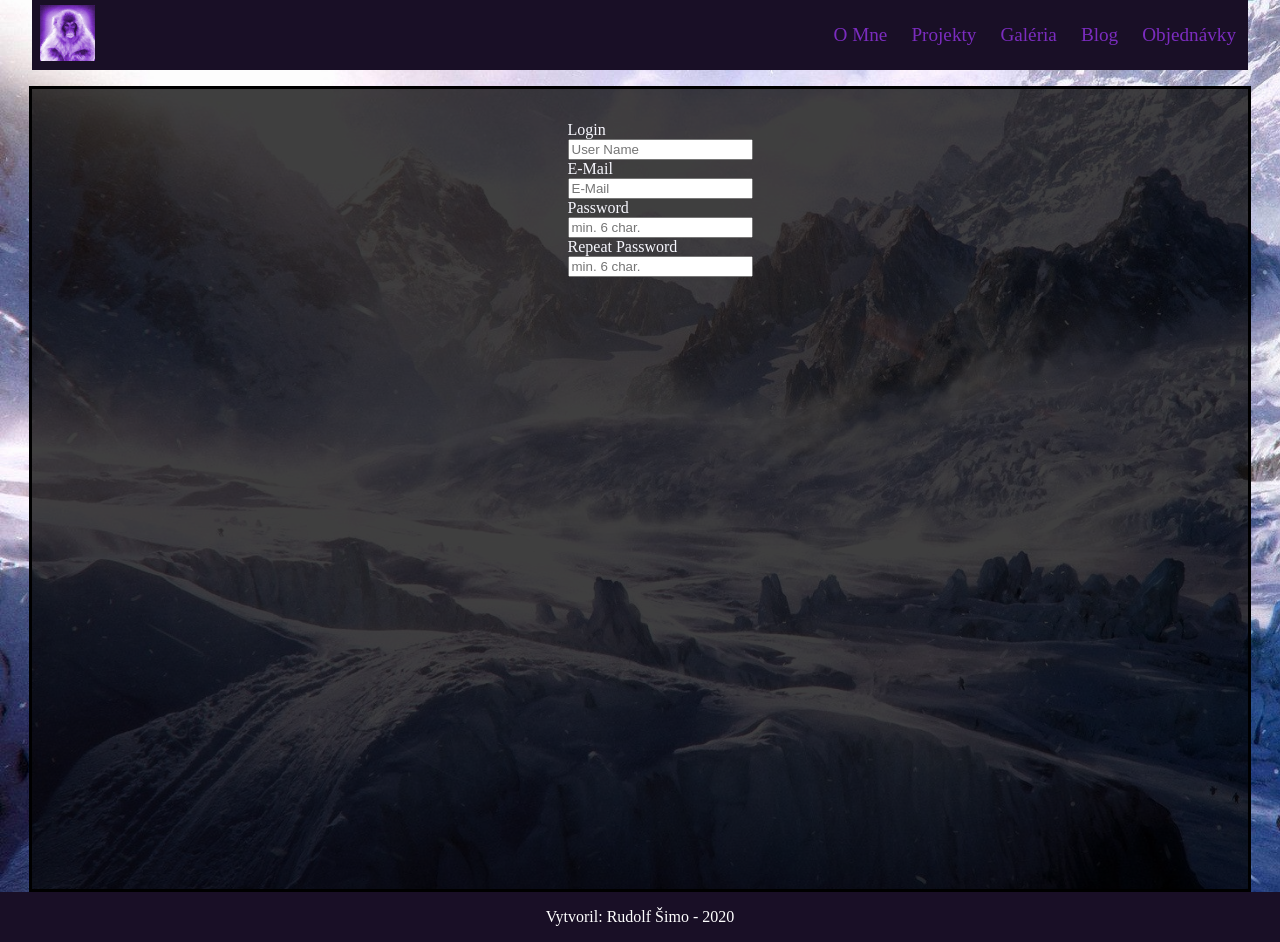
After one commit to rufo123/VAIISemestralka, a PHP site: page /signup.html in a window 1280 px wide. The commit adds this page. Run offline with PHP 8.4, Linux system fonts and the light colour scheme.

Commit message:
Dokonceny Login HTML+CSS, Zaciatok prace na Signup-e

```diff
--- a/basescript.css
+++ b/basescript.css
@@ -201,6 +201,33 @@ body {
     border-radius: 7px;
 
 
+}
+
+
+
+.navigation-login .login-container ul li label {
+    position: absolute;
+    display: block;
+    color: rebeccapurple;
+    margin: -1.0em;
+
+
+}
+
+.login-container ul li:hover  label{
+    color: ghostwhite;
+    transition-delay: 1s;
+    transition: 0.25s;
+}
+
+
+
+.navigation-login .login-container ul li label[for=login] {
+    margin-left: 3.2em;
+}
+
+.navigation-login .login-container ul li label[for=password] {
+    margin-left: 2.45em;
 }
 
 .has-login-dropdown:hover .hidden-signup {
@@ -481,6 +508,36 @@ footer p{
     text-align: center;
 }
 
+
+/* ------------- SIGNUP FORM ------------- */
+
+.signup-form {
+    display: flex;
+    justify-content: space-around;
+    height: 100vh;
+
+}
+
+.signup-form ul {
+    display: flex;
+    list-style-type: none;
+    flex-direction: column;
+    margin: 2em 0 ;
+
+}
+
+.signup-form ul li {
+}
+
+.signup-form label {
+    color: ghostwhite;
+    display: flex;
+}
+
+.signup-form input {
+    display: flex;
+}
+
 @media screen and (max-width: 640px) {
     .navbar-logo {
         display: none;
--- /dev/null
+++ b/signup.html
@@ -0,0 +1,72 @@
+<!DOCTYPE html>
+<html lang="en">
+<head>
+    <meta charset="UTF-8">
+    <meta name="viewport" content="width=device-width, initial-scale=1.0">
+    <title>Rudolf Šimo | Portfolio</title>
+    <link rel="icon" type="image/ico" href="favicon.ico"/>
+    <link rel="stylesheet" href="basescript.css">
+    <link href="https://fonts.googleapis.com/icon?family=Material+Icons" rel="stylesheet">
+</head>
+<body>
+
+<div id="headerID" class="header">
+    <div class="navbar">
+
+        <div class="container">
+
+            <div class="navbar-logo">
+                <a href="#">
+                    <img src="images/navbar-logo.jpg" alt="My-Logo">
+                </a>
+            </div>
+
+            <div class="navigation-menu">
+                <ul>
+                    <li><a class="navbar-item" href="index.html">O Mne</a></li>
+                    <li><a class="navbar-item" href="projects.html">Projekty</a></li>
+                    <li><a class="navbar-item" href="gallery.html">Galéria</a></li>
+                    <li><a class="navbar-item" href="blog.html">Blog</a></li>
+                    <li><a class="navbar-item" href="order.html">Objednávky</a></li>
+                </ul>
+
+            </div>
+
+        </div>
+
+    </div>
+
+</div> <!-- Koniec Headeru -->
+
+<div class="contentContainer">
+    <div class="signup-form">
+
+    <ul>
+        <li>
+        <label for="login">Login</label>
+        <input type="text" id="login" name="login" placeholder="User Name">
+        </li>
+        <li>
+            <label for="e-mail">E-Mail</label>
+            <input type="text" id="e-mail" name="e-mail" placeholder="E-Mail">
+        </li>
+        <li>
+        <label for="password">Password</label>
+        <input type="password" id="password" name="password" placeholder="min. 6 char.">
+        </li>
+        <li>
+        <label for="repeat-password">Repeat Password</label>
+        <input type="password" id="repeat-password" name="repeat-password" placeholder="min. 6 char.">
+        </li>
+    </ul>
+   </div>
+
+</div>
+
+<footer>
+    <p> Vytvoril: Rudolf Šimo - 2020 </p>
+</footer>
+
+</body>
+
+</html>
```
Also changed, not shown: index.html (+9 -3 lines).
